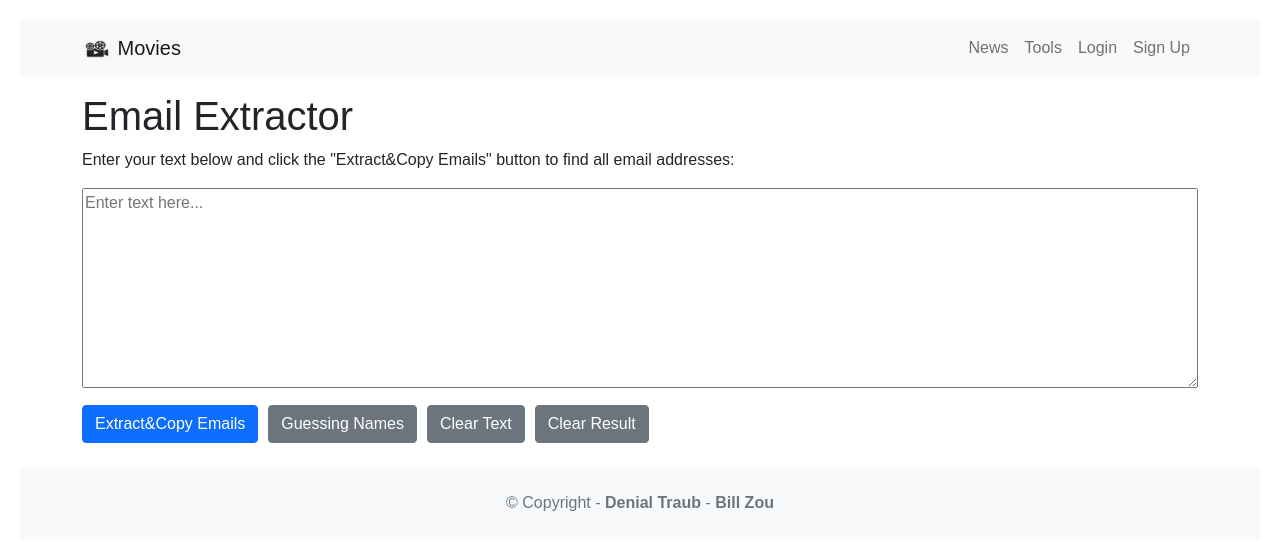
After one commit to matrixfire/matrixboxsite, a Django app: page /tools/ in a window 1280 px wide. The commit adds this page. Shown: the top 558 px of the page. Run offline with Django 4.2, Linux system fonts and the light colour scheme.

Commit message:
finished second time, with tools function added

```diff
--- /dev/null
+++ b/movie/templates/tools.html
@@ -0,0 +1,50 @@
+{% extends 'base.html' %}
+
+{% block style %}
+  <style>
+    body {
+      font-family: Arial, sans-serif;
+      padding: 20px;
+    }
+
+    textarea {
+      width: 100%;
+      height: 200px;
+    }
+
+    #result {
+      margin-top: 10px;
+    }
+
+    .btn-container {
+      display: flex;
+      align-items: center;
+      margin-top: 10px;
+    }
+
+    .btn-container button {
+      margin-right: 10px;
+    }
+  </style>
+{% endblock style %}
+
+{% block content %}
+  <h1>Email Extractor</h1>
+  <p>Enter your text below and click the "Extract&Copy Emails" button to find all email addresses:</p>
+  <textarea id="textInput" placeholder="Enter text here..."></textarea>
+  <div class="btn-container">
+    <button class="btn btn-primary" onclick="extractAndCopyEmails()">Extract&Copy Emails</button>
+    <button class="btn btn-secondary" onclick="guessNames()">Guessing Names</button>
+    <button class="btn btn-secondary" onclick="clearText()">Clear Text</button>
+    <button class="btn btn-secondary" onclick="clearResult()">Clear Result</button>
+  </div>
+
+  <div id="result"></div>
+
+  <!-- Add Bootstrap JS and the JavaScript file -->
+  <script src="https://code.jquery.com/jquery-3.6.0.min.js"></script>
+  {% load static %}
+  <script src="{% static 'js/script3.js' %}"></script>
+
+
+{% endblock content %}
--- a/movie/views.py
+++ b/movie/views.py
@@ -25,6 +25,10 @@ def detail(request, movie_id):
     reviews = Review.objects.filter(movie = movie)
     return render(request, 'detail.html',
                   {'movie':movie, 'reviews': reviews})
+
+def tools(request):
+    return render(request, 'tools.html')
+
 
 @login_required
 def createreview(request, movie_id):
--- /dev/null
+++ b/moviereviews/static/js/script3.js
@@ -0,0 +1,176 @@
+
+  function copyToClipboard(text) {
+    const textarea = document.createElement("textarea");
+    textarea.style.position = "fixed";
+    textarea.style.opacity = 0;
+    textarea.value = text;
+    document.body.appendChild(textarea);
+    textarea.select();
+    document.execCommand("copy");
+    document.body.removeChild(textarea);
+  }
+
+  function clearResult() {
+    document.getElementById("result").innerHTML = "";
+  }
+
+
+
+
+
+function extractAndCopyEmails() {
+  const textInput = document.getElementById("textInput").value;
+  const emailRegex = /[a-zA-Z0-9._%+-]+@[a-zA-Z0-9.-]+\.[a-zA-Z]{2,}/g;
+  const emails = textInput.match(emailRegex);
+
+  if (emails && emails.length > 0) {
+    // Remove duplicate emails using Set
+    const uniqueEmails = Array.from(new Set(emails));
+
+    const resultDiv = document.getElementById("result");
+    resultDiv.innerHTML = "<h3>Email Addresses:</h3>";
+    uniqueEmails.forEach(email => {
+      resultDiv.innerHTML += `<p>${email}</p>`;
+    });
+
+    // Copy the emails to the clipboard
+    const copiedText = uniqueEmails.join("\n");
+    copyToClipboard(copiedText);
+
+    // Show success message
+    resultDiv.innerHTML += "<p>Emails copied to clipboard!</p>";
+  } else {
+    alert("No email addresses found.");
+  }
+}
+
+
+function clearText() {
+    document.getElementById("textInput").value = "";
+    document.getElementById("result").innerHTML = "";
+  }
+
+  // The rest of the functions remain unchanged
+
+
+
+  const commonNames = [
+    "James", "John", "Robert", "Michael", "William", "David", "Richard", "Joseph", "Charles", "Thomas",
+    "Christopher", "Daniel", "Matthew", "Anthony", "Donald", "Mark", "Paul", "Steven", "Andrew", "Kenneth",
+    "George", "Joshua", "Kevin", "Brian", "Edward", "Ronald", "Timothy", "Jason", "Jeffrey", "Ryan",
+    "Jacob", "Gary", "Nicholas", "Eric", "Jonathan", "Stephen", "Larry", "Scott", "Frank", "Benjamin",
+    "Gregory", "Samuel", "Patrick", "Alexander", "Jack", "Dennis", "Jerry", "Tyler", "Aaron", "Henry",
+    "Douglas", "Peter", "Jose", "Adam", "Zachary", "Nathan", "Walter", "Harold", "Jeremy", "Keith",
+    "Roger", "Gerald", "Carl", "Terry", "Lawrence", "Joe", "Sean", "Christian", "Austin", "Randy",
+    "Eugene", "Vincent", "Russell", "Roy", "Louis", "Bobby", "Philip", "Johnny", "Bradley", "Arthur",
+    "Jimmy", "Albert", "Willie", "Jesse", "Billy", "Craig", "Alan", "Shawn", "Clarence", "Philip",
+    "Chris", "Stanley", "Leonard", "Nathan", "Norma", "Jane", "Harry", "Vincent", "Irene"
+  ];
+
+  // You can use the commonNames array in your JavaScript code as needed.
+
+
+  function guessNames2() {
+    const textInput = document.getElementById("textInput").value;
+    const emailRegex = /[a-zA-Z0-9._%+-]+@[a-zA-Z0-9.-]+\.[a-zA-Z]{2,}/g;
+    const emails = textInput.match(emailRegex);
+
+    if (emails && emails.length > 0) {
+      const uniqueEmails = Array.from(new Set(emails));
+
+      const resultDiv = document.getElementById("result");
+      resultDiv.innerHTML = "<h3>Email Addresses:</h3>";
+
+      uniqueEmails.forEach(email => {
+        const emailParts = email.split("@");
+        const username = emailParts[0].toLowerCase();
+
+        let longestMatch = "";
+        commonNames.forEach(name => {
+          if (username.includes(name.toLowerCase()) && name.length > longestMatch.length) {
+            longestMatch = name;
+          }
+        });
+
+        const displayName = longestMatch ? `${longestMatch.charAt(0).toUpperCase()}${longestMatch.slice(1)}` : "Unknown";
+        resultDiv.innerHTML += `<p>${email}, ${displayName}</p>`;
+      });
+
+      // Copy the emails to the clipboard
+      const copiedText = uniqueEmails.join("\n");
+      copyToClipboard(copiedText);
+
+      // Show success message
+      resultDiv.innerHTML += "<p>Emails copied to clipboard!</p>";
+    } else {
+      alert("No email addresses found.");
+    }
+  }
+
+
+  function extractAndCopyEmails() {
+    const textInput = document.getElementById("textInput").value;
+    const emailRegex = /[a-zA-Z0-9._%+-]+@[a-zA-Z0-9.-]+\.[a-zA-Z]{2,}/g;
+    const emails = textInput.match(emailRegex);
+
+    if (emails && emails.length > 0) {
+      const uniqueLowercaseEmails = Array.from(new Set(emails.map(email => email.toLowerCase())));
+
+      const resultDiv = document.getElementById("result");
+      resultDiv.innerHTML = "<h3>Email Addresses:</h3>";
+      uniqueLowercaseEmails.forEach(email => {
+        resultDiv.innerHTML += `<p>${email}</p>`;
+      });
+
+      // Copy the emails to the clipboard
+      const copiedText = uniqueLowercaseEmails.join("\n");
+      copyToClipboard(copiedText);
+
+      // Show success message
+      resultDiv.innerHTML += "<p>Emails copied to clipboard!</p>";
+    } else {
+      alert("No email addresses found.");
+    }
+  }
+
+
+  function guessNames() {
+    const textInput = document.getElementById("textInput").value;
+    const emailRegex = /[a-zA-Z0-9._%+-]+@[a-zA-Z0-9.-]+\.[a-zA-Z]{2,}/g;
+    const emails = textInput.match(emailRegex);
+
+    if (emails && emails.length > 0) {
+      const uniqueEmails = Array.from(new Set(emails));
+      const resultDiv = document.getElementById("result");
+      resultDiv.innerHTML = "<h3>Email Addresses:</h3>";
+
+      // Copy only the emails with names (not "Unknown" names)
+      const copiedText = uniqueEmails.reduce((acc, email) => {
+        const emailParts = email.split("@");
+        const username = emailParts[0].toLowerCase();
+
+        let longestMatch = "";
+        commonNames.forEach(name => {
+          if (username.includes(name.toLowerCase()) && name.length > longestMatch.length) {
+            longestMatch = name;
+          }
+        });
+
+        const displayName = longestMatch ? `${longestMatch.charAt(0).toUpperCase()}${longestMatch.slice(1)}` : "Unknown";
+
+        if (displayName !== "Unknown") {
+          resultDiv.innerHTML += `<p>${email}, ${displayName}</p>`;
+          return `${acc}${email}, ${displayName}\n`;
+        }
+        return acc;
+      }, "");
+
+      // Copy the filtered emails with names to the clipboard
+      copyToClipboard(copiedText);
+
+      // Show success message
+      resultDiv.innerHTML += "<p>Emails copied to clipboard!</p>";
+    } else {
+      alert("No email addresses found.");
+    }
+  }
--- a/moviereviews/templates/base.html
+++ b/moviereviews/templates/base.html
@@ -6,6 +6,9 @@
     <script src="https://cdn.jsdelivr.net/npm/bootstrap@5.1.1/dist/js/bootstrap.bundle.min.js" crossorigin="anonymous">
     </script>
     <meta name="viewport" content="width=device-width, initial-scale=1" />
+
+    {% block style  %}
+    {% endblock style  %}
   </head>
 
   <body>
@@ -24,6 +27,7 @@
         <div class="collapse navbar-collapse" id="navbarNavAltMarkup">
           <div class="navbar-nav ms-auto">
             <a class="nav-link" href="{% url 'news' %}">News</a>
+            <a class="nav-link" href="{% url 'tools' %}">Tools</a>
             {% if user.is_authenticated %}
               <a class="nav-link" href="{% url 'logoutaccount' %}">
                 Logout ({{ user.username }})
@@ -50,12 +54,12 @@
       <div class="text-center p-4">
         © Copyright -
         <a class="text-reset fw-bold text-decoration-none"
-          target="_blank" href="https://twitter.com/greglim81">
-          Greg Lim
+          target="_blank" href="#">
+          Denial Traub
         </a> -
         <a class="text-reset fw-bold text-decoration-none"
-          target="_blank" href="https://twitter.com/danielgarax">
-          Daniel Correa
+          target="_blank" href="#">
+          Bill Zou
         </a>
       </div>
     </footer>
--- a/moviereviews/urls.py
+++ b/moviereviews/urls.py
@@ -29,6 +29,7 @@ urlpatterns = [
     path('news/', include('news.urls')),
     path('movie/', include('movie.urls')),
     path('accounts/', include('accounts.urls')),
+    path('tools/', movieViews.tools, name='tools'),
 ]
 
 urlpatterns += static(settings.MEDIA_URL,
```
Also changed, not shown: moviereviews/settings.py (+10 -1 lines), db.sqlite3, 5 other files.
